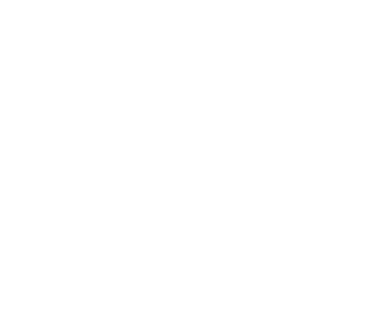
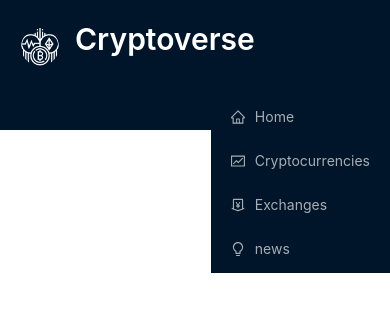
Before and after one commit to nurzhanm2160/crypto-app, a React (Create React App) app: page / in a window 390 px wide. Shown: the top 312 px of the page. Built offline with nearby package versions, Linux system fonts and the light colour scheme.

Commit message:
Navbar component

```diff
--- a/package.json
+++ b/package.json
@@ -18,6 +18,7 @@
     "react-chartjs-2": "^5.0.1",
     "react-dom": "^18.2.0",
     "react-redux": "^8.0.5",
+    "react-router-dom": "^6.4.5",
     "react-scripts": "5.0.1",
     "web-vitals": "^2.1.4"
   },
--- /dev/null
+++ b/src/App.css
@@ -0,0 +1,378 @@
+:root{
+    --text-primary:#000;
+    --bgPrimary:#fff;
+    --bgSecondary: #F9F9F9;
+    --pink: #0071bd;
+    --light-blue: #e6f7ff;
+    --border: #d9d9d9;
+}
+
+* {
+    margin: 0;
+    padding: 0;
+    box-sizing: border-box;
+}
+
+a:hover{
+    color: var(--pink) !important;
+}
+
+.app{
+    display: flex;
+    overflow: hidden;
+}
+
+.navbar{
+    flex: 0.2;
+    background-color: rgb(0, 21, 41);
+}
+
+.main{
+    flex: 0.8;
+    width: 100%;
+
+}
+.routes{
+    padding: 20px;
+}
+.nav-container{
+    position: fixed;
+    left: 0;
+    margin: 10px;
+    height: 100vh;
+    margin: 0px;
+    background-color: rgb(0, 21, 41);
+}
+
+.logo-container{
+    background-color: #001529;
+    display: flex;
+    padding: 20px;
+    align-items: center;
+    width: 100%;
+}
+.logo{
+    margin:0 0 0 15px;
+}
+.logo a{
+    color: white;
+}
+.menu-control-container{
+    display: none !important;
+    position: absolute !important;
+    right: 10px !important;
+    top: 25px !important;
+    font-size: 1.2rem !important;
+    background-color: var(--bgSecondary) !important;
+    border: none !important;
+}
+
+.loader{
+    height: 81vh;
+    display: flex;
+    justify-content: center;
+    align-items: center;
+}
+
+@media screen and (max-width:1300px){
+    .main{
+        margin-left: 50px;
+    }
+}
+
+@media screen and (max-width:1170px){
+    .main{
+        margin-left: 50px;
+    }
+}
+
+@media screen and (max-width:1000px){
+    .main{
+        margin-left: 100px;
+    }
+}
+
+@media screen and (max-width:800px){
+    .app{
+        flex-direction: column;
+        overflow: hidden;
+    }
+
+    .navbar{
+        flex: 1;
+    }
+
+    .main{
+        flex: 1;
+        margin-top: 90px;
+        margin-left: 0px;
+        margin-right: 10px;
+    }
+
+    .nav-container{
+        height: 8vh;
+        position:fixed;
+        width: 100%;
+        z-index: 100;
+        background-color: var(--bgSecondary);
+    }
+
+    .menu-control-container{
+        display: block !important;
+    }
+
+    .ant-menu{
+        position: absolute;
+        right: 0px;
+    }
+    .home-title{
+        font-size: 1.4rem !important;
+    }
+    .show-more{
+        font-size: 1.3rem !important;
+    }
+}
+
+.coin-detail-container{
+    margin: 30px;
+}
+
+.coin-heading-container{
+    display: flex;
+    justify-content: center;
+    align-items: center;
+    flex-direction: column;
+    border-bottom: 1px solid var(--border);
+    padding-top: 20px;
+    padding-bottom: 20px;
+    gap: 10px;
+}
+
+.coin-heading-container .coin-name{
+    font-weight: 900;
+    color: var(--pink);
+}
+
+.coin-heading-container p{
+    font-size: 1rem;
+    opacity: 0.9;
+    margin-bottom: 20px;
+}
+
+.stats-container{
+    display: flex;
+    justify-content: space-between;
+    align-items: center;
+    gap: 40px;
+}
+
+.stats-container h2{
+    font-weight: 700;
+    font-size: 1.4rem;
+    margin-top: 20px;
+    color: var(--pink);
+}
+
+.coin-details-heading{
+    font-weight: 700 !important;
+    margin-top: 20px !important;
+    color: var(--pink) !important;
+}
+
+.coin-stats{
+    display: flex;
+    justify-content: space-between;
+    border-bottom: 1px solid var(--border);
+    font-size: 1rem;
+    opacity: 0.9;
+    padding: 20px;
+
+}
+
+.coin-stats-name{
+    display: flex;
+    gap: 10px;
+    font-size: 1rem;
+}
+
+.stats{
+    font-weight: 800;
+}
+
+.coin-value-statistics-heading p{
+    font-size: 1rem;
+    opacity: 0.9;
+}
+
+.coin-desc-link{
+    display: flex;
+    gap: 40px;
+    margin-top: 40px;
+    padding-top: 20px;
+}
+
+.coin-desc-link h2{
+    font-weight: 700;
+    color: var(--pink);
+}
+
+.coin-desc-link p{
+    font-size: 1rem;
+    opacity: 0.9;
+}
+
+.coin-desc-link a{
+    color: var(--pink);
+}
+
+.coin-desc-link h3{
+    font-weight: 700;
+}
+
+.coin-desc{
+    flex: 0.5;
+}
+
+.coin-links{
+    padding: 0px 20px;
+    flex: 0.5;
+}
+
+.coin-link{
+    display: flex;
+    justify-content: space-between;
+    align-items: center;
+    border-bottom: 1px solid var(--border);
+    padding: 20px;
+}
+
+.link-name{
+    text-transform: capitalize;
+    font-size: 1rem;
+}
+
+.coin-link a{
+    color: var(--pink);
+    font-weight: 700;
+    font-size: 1rem;
+}
+
+.coin-link:hover, .coin-stats:hover{
+    background-color: var(--bgSecondary);
+}
+
+@media screen and (max-width:1000px){
+    .stats-container{
+        flex-direction: column;
+    }
+    .coin-desc-link{
+        flex-direction: column;
+    }
+    .stats-container h2{
+        margin-top: 0px;
+    }
+}
+
+@media screen and (max-width: 500px){
+    .coin-links{
+        padding: 0px;
+    }
+    .coin-detail-container{
+        margin: 0;
+    }
+}
+@media screen and (max-width: 500px){
+    .heading{
+        margin-top: 20px;
+    }
+}
+
+.select-news{
+    width: 180px;
+}
+.news-card{
+    min-height: 300px !important;
+}
+.news-image-container{
+    display: flex !important;
+    justify-content: space-between !important;
+}
+.news-title{
+    width: 70%;
+}
+
+.news-image-container .img{
+    width:100px;
+    height:100px;
+}
+.news-card p{
+    color: black;
+    margin: 10px 0px !important;
+}
+.provider-container{
+    display: flex;
+    justify-content: space-between;
+}
+.provider-name{
+    margin-left: 10px;
+}
+
+.chart-header{
+    display: flex;
+    justify-content: space-between;
+    gap: 50px;
+    color: #0071bd;
+}
+.chart-title{
+    color: #0071bd !important;
+}
+.price-container{
+    display: flex !important;
+    gap: 20px !important;
+    align-items: center !important;
+    flex-wrap: wrap !important;
+}
+.price-change{
+    font-weight: 900 !important;
+}
+.current-price{
+    margin-top: 0px !important;
+    font-weight: 900 !important;
+}
+.home-heading-container{
+    display: flex;
+    justify-content: space-between;
+    align-items: center;
+    margin-top: 40px;
+}
+.show-more{
+    margin-top: 0px !important;
+}
+.exchange-image{
+    margin: 0px 10px !important;
+}
+.search-crypto{
+    margin: 20px auto 30px auto;
+    width: 250px;
+}
+.crypto-card-container{
+    min-height: 65vh !important;
+}
+.crypto-card{
+    min-width: 250px;
+}
+.crypto-card .crypto-image{
+    width:35px;
+}
+.select-timeperiod{
+    width: 200px !important;
+    margin-top: 20px !important;
+}
+
+.footer {
+    background-color: #001529;
+    display: flex;
+    flex-direction: column;
+    padding: 20px;
+    align-items: center;
+}
--- a/src/App.js
+++ b/src/App.js
@@ -1,9 +1,22 @@
 import React from 'react';
+import { Routes, Route, Link } from 'react-router-dom'
+import {Layout, Typography, Space} from "antd";
+import { Navbar } from "./components";
+
+import './App.css'
 
 const App = () => {
     return (
-        <div>
+        <div className="app">
+            <div className="navbar">
+                <Navbar />
+            </div>
+            <div className="main">
 
+            </div>
+            <div className="footer">
+
+            </div>
         </div>
     );
 };
--- /dev/null
+++ b/src/components/Navbar.jsx
@@ -0,0 +1,38 @@
+import React from 'react';
+import { Button, Menu, Typography, Avatar } from "antd";
+import { Link } from 'react-router-dom'
+import { HomeOutlined, MoneyCollectOutlined, BulbOutlined, FundOutlined, MenuOutlined } from "@ant-design/icons";
+
+import icon from '../images/cryptocurrency.png'
+
+const Navbar = () => {
+    return (
+        <div className="nav-container">
+            <div className="logo-container">
+                <Avatar src={icon} size="large" />
+                <Typography.Title level={2} className="logo">
+                    <Link to="/">Cryptoverse</Link>
+                </Typography.Title>
+                {/*<Button className="menu-control-container">*/}
+                {/*    */}
+                {/*</Button>*/}
+            </div>
+            <Menu theme="dark">
+                <Menu.Item icon={<HomeOutlined />} >
+                    <Link to="/">Home</Link>
+                </Menu.Item>
+                <Menu.Item icon={<FundOutlined />} >
+                    <Link to="/cryptocurrencies">Cryptocurrencies</Link>
+                </Menu.Item>
+                <Menu.Item icon={<MoneyCollectOutlined />} >
+                    <Link to="/exchanges">Exchanges</Link>
+                </Menu.Item>
+                <Menu.Item icon={<BulbOutlined />} >
+                    <Link to="/news">news</Link>
+                </Menu.Item>
+            </Menu>
+        </div>
+    );
+};
+
+export default Navbar;
--- /dev/null
+++ b/src/components/index.js
@@ -0,0 +1 @@
+export { default as Navbar } from './Navbar'
--- a/src/index.js
+++ b/src/index.js
@@ -1,6 +1,11 @@
 import React from 'react';
 import ReactDOM from 'react-dom/client';
 import App from './App';
+import {BrowserRouter} from "react-router-dom";
 
 const root = ReactDOM.createRoot(document.getElementById('root'));
-root.render(<App />);
+root.render(
+    <BrowserRouter>
+        <App />
+    </BrowserRouter>
+);
```
Also changed, not shown: src/images/cryptocurrency.png (added), 1 other file (tests, documents, lock files or other folders).
